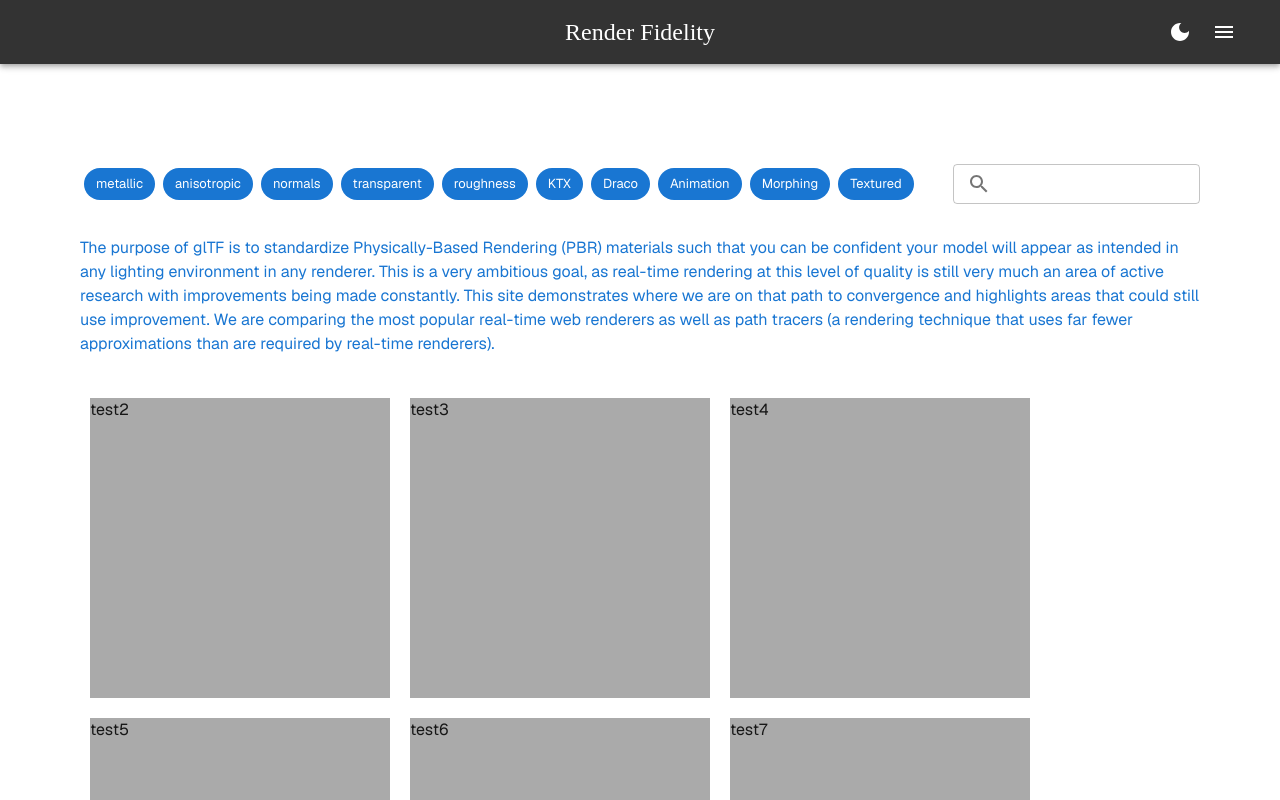
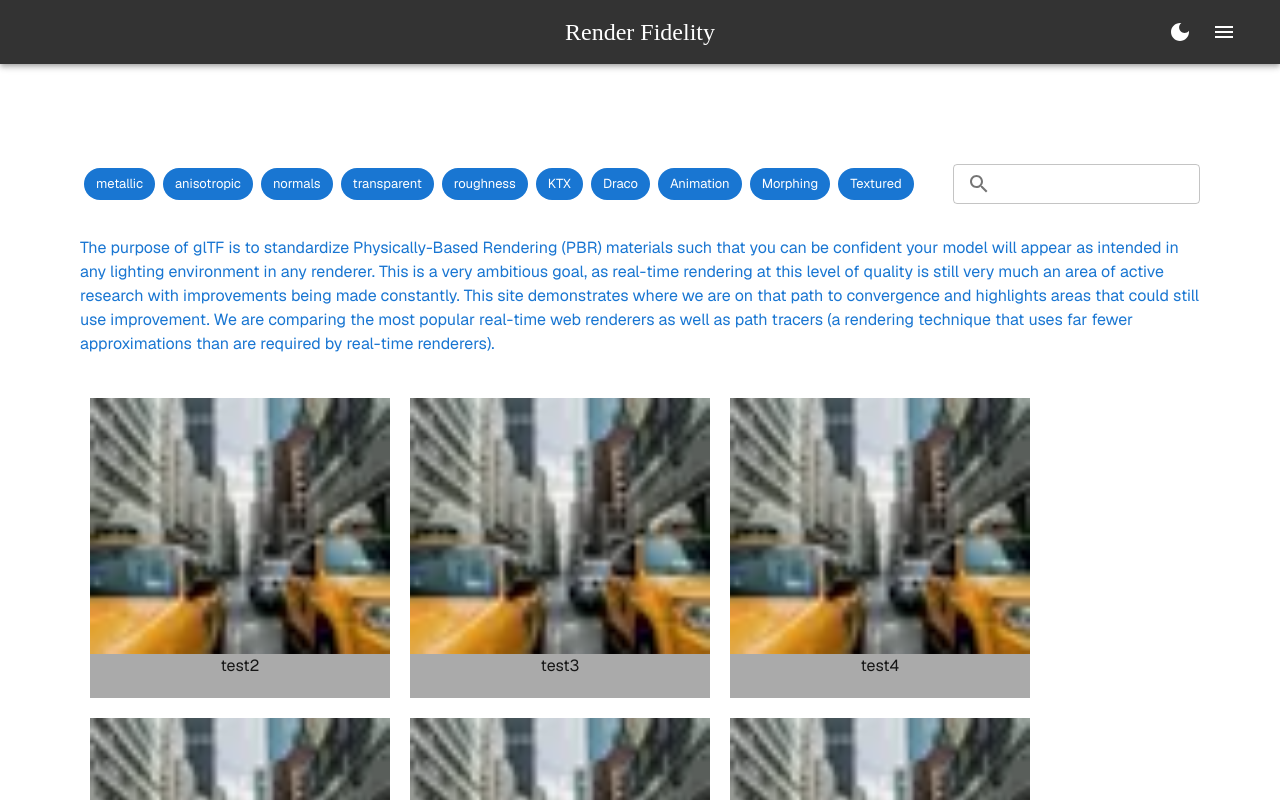
Before and after one commit to phasmatic3d/rfw, a Next.js app: page / in a window 1280 px wide. Shown: the top 800 px of the page. Built offline with nearby package versions, Linux system fonts and the light colour scheme; what @mui/material-nextjs would draw is missing.

Commit message:
Update ModelCard with image

```diff
--- a/src/components/LandingPage.tsx
+++ b/src/components/LandingPage.tsx
@@ -10,7 +10,20 @@ type ModelCardProps = {
 function ModelCard({name}: ModelCardProps) {
     return (
         <Box style={{width: '300px', height: '300px', background:'#AAAAAA', margin: '10px'}}>
-            <Typography>{name}</Typography>
+            <Grid container justifyContent="center">
+              <img
+                style={{textAlign: "center"}}
+                width={"100%"}
+                height={"256px"}ß
+                srcSet={`./thumbnails/original.thumb.webp`}
+                src={`./thumbnails/original.thumb.webp`}
+                alt={name}
+                loading="lazy"
+              />
+            </Grid>
+            <Grid container justifyContent="center">
+              <Typography>{name}</Typography>
+            </Grid>
         </Box>
     );
 }
```
